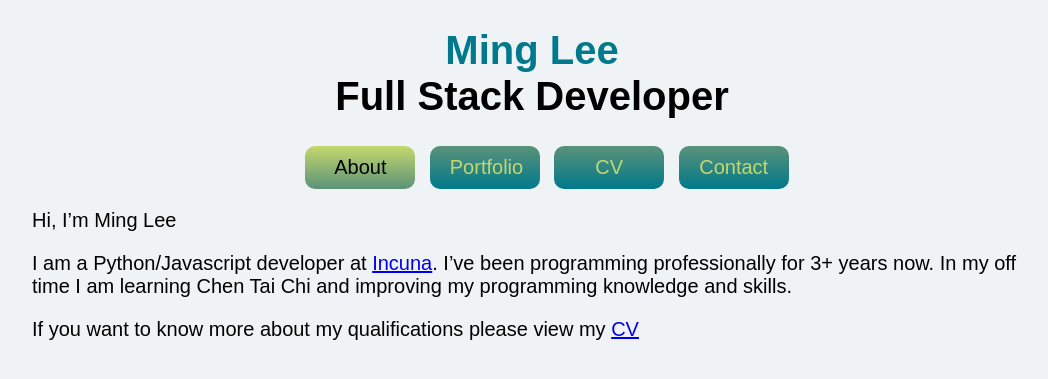
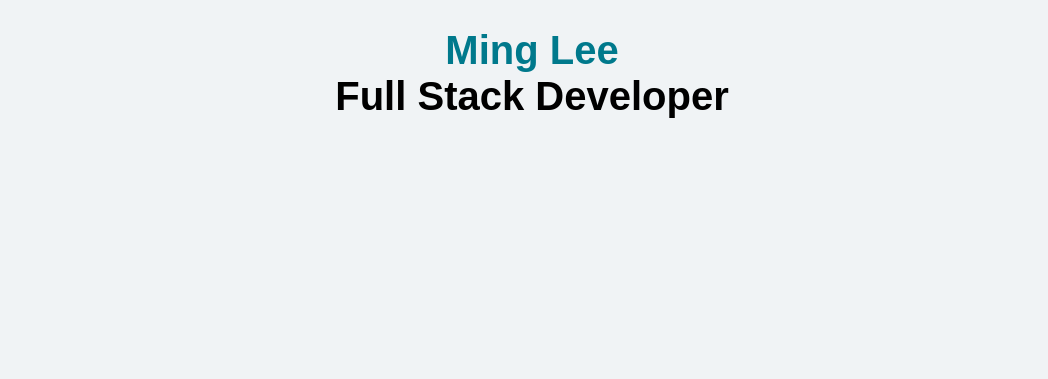
Before and after one commit to MingLee02/MingLee02.github.io, a Jekyll site: the page built from index.md, in a window 1280 px wide. Shown: the top 379 px of the page, without its empty margins (108-1156 px from the left). Built offline with Jekyll 4.4.1, drawn with Linux system fonts in a browser that asks for light colours.

Commit message:
Lots of edits.

```diff
--- a/_includes/main-nav.html
+++ b/_includes/main-nav.html
@@ -1,7 +1,8 @@
 <nav>
     <ul class="main-menu">
-        <li><a href="/" {% if page.bodyid == "about" %}class="active"{% endif %}>About</a></li>
-        <li><a href='/portfolio/' {% if page.bodyid == "portfolio" %}class="active"{% endif %}>Portfolio</a></li>
+        <li><a href="/about/" {% if page.bodyid == "about" %}class="active"{% endif %}>About</a></li>
+        <li><a href='/work/' {% if page.bodyid == "work" %}class="active"{% endif %}>Work Contributions</a></li>
+        <li><a href='/personal/' {% if page.bodyid == "personal" %}class="active"{% endif %}>Personal Projects</a></li>
         <li><a href='/cv/' {% if page.bodyid == "cv" %}class="active"{% endif %}>CV</a></li>
        <!--  <li><a href='/blog/' {% if page.bodyid == "blog" %}class="active"{% endif %}>Blog</a></li> -->
         <li><a href="/contact/" {% if page.bodyid == "contact" %}class="active"{% endif %}>Contact</a></li>
--- /dev/null
+++ b/_layouts/intro.html
@@ -0,0 +1,16 @@
+<!doctype html>
+<html lang='en-GB'>
+    <head>
+        <meta charset="utf-8">
+        <meta http-equiv="X-UA-Compatible" content="IE=edge">
+        <title>Ming Lee</title>
+        <link href="https://fonts.googleapis.com/css?family=Lato" rel="stylesheet">
+        <link rel="stylesheet" href="/css/styles.css">
+        <meta name="viewport" content="width=device-width, initial-scale=1">
+    </head>
+    <body>
+        <div id="{{ page.bodyid }}" class="container">
+            {{ content }}
+        </div>
+    </body>
+</html>
--- a/_sass/_header.sass
+++ b/_sass/_header.sass
@@ -5,3 +5,13 @@
 	.name
 		color: #00798c
 		display: block
+
+body
+	background: #f0f3f5
+	font-family: sans-serif
+
+.container
+	font-size: 20px
+	margin: 0 auto
+	max-width: 1000px
+	position: relative
--- /dev/null
+++ b/_sass/_home.sass
@@ -0,0 +1,7 @@
+.intro
+	font-size: 40px
+	text-align: center
+
+	.name
+		color: #00798c
+		display: block
--- a/_sass/_portfolio.sass
+++ b/_sass/_portfolio.sass
@@ -1,3 +1,6 @@
+#work,
+#personal
+
 .project-heading
     text-decoration: underline
 
--- a/_sass/_site-nav.sass
+++ b/_sass/_site-nav.sass
@@ -21,7 +21,7 @@
             padding: 10px 20px
             text-align: center
             text-decoration: none
-            width: 70px
+            width: 170px
         a:hover
             background: #c5d86d
             color: #00798c
--- a/css/styles.scss
+++ b/css/styles.scss
@@ -2,6 +2,7 @@
 ---
 
 @import "header";
+@import "home";
 @import "main";
 @import "normalise";
 @import "portfolio";
--- a/index.md
+++ b/index.md
@@ -1,11 +1,10 @@
 ---
-layout: main
-bodyid: about
-title: About Me
+layout: intro
+bodyid: home
+title: Introduction
 ---
 
-Hi, I'm Ming Lee
-
-I am a Python/Javascript developer at <a href="https://incuna.com/">Incuna</a>. I've been programming professionally for 3+ years now. In my off time I am learning Chen Tai Chi and improving my programming knowledge and skills.
-
-If you want to know more about my qualifications please view my <a href='/cv/'>CV</a>
+<h1 class="intro">
+    <span class="name">Ming Lee</span>
+    <span class="title">Full Stack Developer</span>
+</h1>
```
Also changed, not shown: _includes/scripts/portfolio.js (deleted, +0 -9 lines), about/index.md (added, +11 -0 lines), personal/index.md (added, +16 -0 lines), portfolio/index.md (deleted, +0 -87 lines), work/index.md (added, +64 -0 lines).
